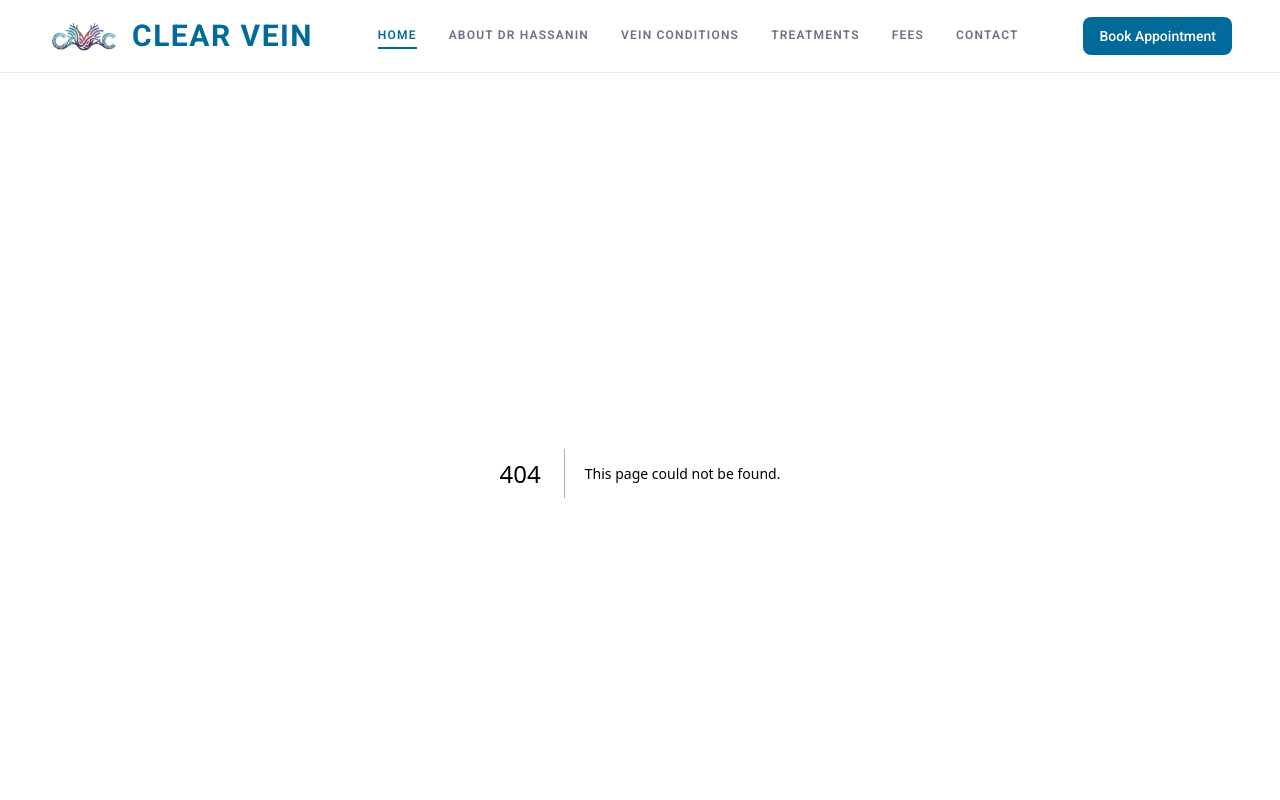
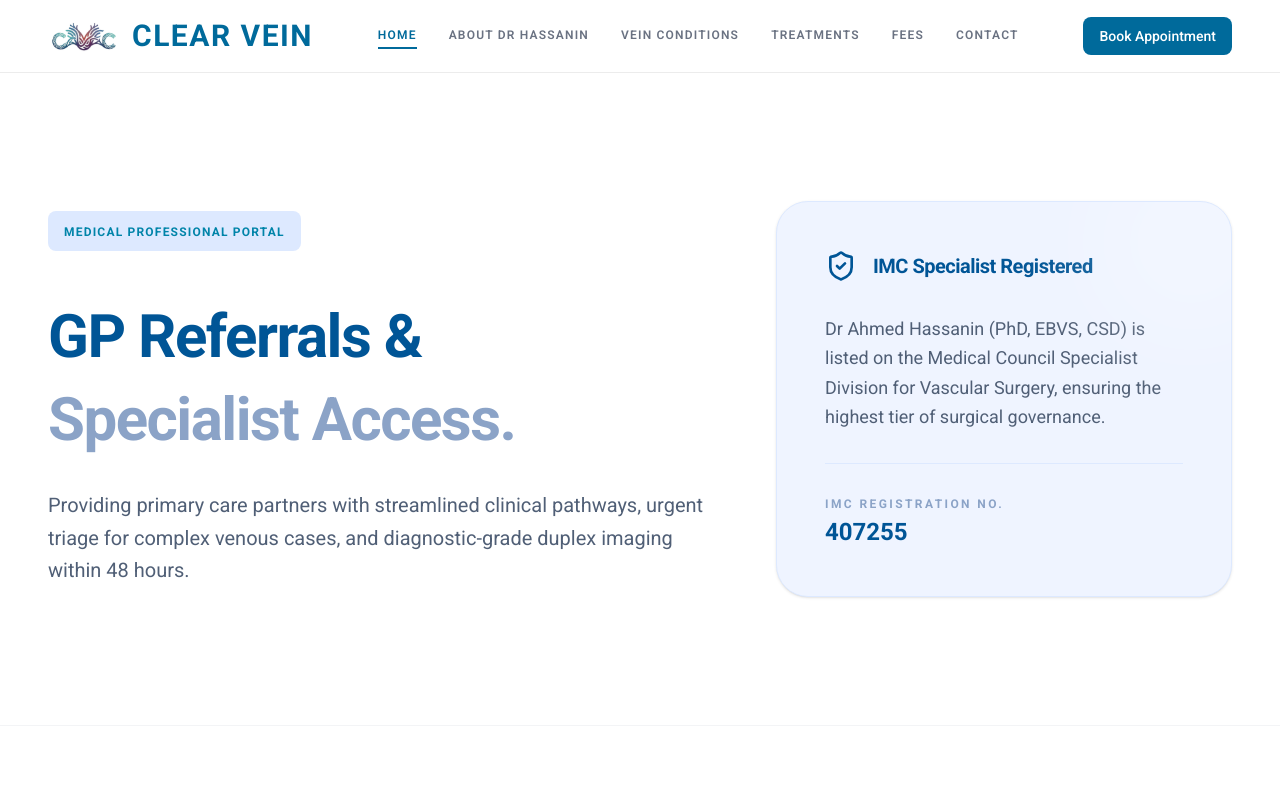
Before and after one commit to Ahme-d711/clear-vein, a Next.js app: page /contact in a window 1280 px wide. Before the commit this address had no page. Shown: the top 800 px of the page. Built offline with nearby package versions, Linux system fonts and the light colour scheme.

Commit message:
feat: add dedicated contact page with GP referral component and update navbar routing

```diff
--- /dev/null
+++ b/app/contact/page.tsx
@@ -0,0 +1,8 @@
+import GPReferrals from '@/components/contact/GPReferrals'
+export default function ContactPage() {
+  return (
+    <main>
+        <GPReferrals />
+    </main>
+  )
+}
--- /dev/null
+++ b/components/contact/GPReferrals.tsx
@@ -0,0 +1,73 @@
+"use client"
+
+import { Fade } from "react-awesome-reveal";
+import { ShieldCheck } from "lucide-react";
+
+export default function GPReferrals() {
+    return (
+        <section id="gp-referrals" className="bg-white py-24 lg:py-32 overflow-hidden">
+            <div className="container mx-auto px-6 lg:px-12 max-w-7xl">
+                <div className="grid grid-cols-1 lg:grid-cols-12 gap-16 items-center">
+
+                    {/* Left Column: Content */}
+                    <div className="lg:col-span-7 space-y-8">
+                        <Fade direction="up" triggerOnce duration={800}>
+                            <div className="inline-block px-4 py-2 bg-[#DDE9FF] rounded-md mb-4">
+                                <span className="text-xs font-bold tracking-widest text-[#0084a9] uppercase">
+                                    Medical Professional Portal
+                                </span>
+                            </div>
+
+                            <h2 className="text-4xl md:text-6xl font-extrabold leading-tight tracking-tight">
+                                <span className="text-[#005596]">GP Referrals &</span>
+                                <br />
+                                <span className="text-[#8BA3C7] mt-2 block">Specialist Access.</span>
+                            </h2>
+
+                            <p className="text-xl text-[#505F76] font-light leading-relaxed max-w-2xl">
+                                Providing primary care partners with streamlined clinical pathways,
+                                urgent triage for complex venous cases, and diagnostic-grade duplex
+                                imaging within 48 hours.
+                            </p>
+                        </Fade>
+                    </div>
+
+                    {/* Right Column: Registration Card */}
+                    <div className="lg:col-span-5">
+                        <Fade direction="right" triggerOnce duration={1000}>
+                            <div className="bg-[#EFF4FF] p-10 md:p-12 rounded-[2rem] border border-[#DDE9FF] shadow-sm space-y-8 relative overflow-hidden">
+                                {/* Decorative Icon Background */}
+                                <div className="absolute -top-10 -right-10 w-40 h-40 bg-white/40 rounded-full blur-3xl" />
+
+                                <div className="flex items-center gap-4 text-[#005596]">
+                                    <ShieldCheck className="w-8 h-8" />
+                                    <h3 className="text-xl font-bold tracking-tight">
+                                        IMC Specialist Registered
+                                    </h3>
+                                </div>
+
+                                <p className="text-[#505F76] text-lg font-light leading-relaxed">
+                                    Dr Ahmed Hassanin (PhD, EBVS, CSD) is listed on the
+                                    Medical Council Specialist Division for Vascular Surgery,
+                                    ensuring the highest tier of surgical governance.
+                                </p>
+
+                                <div className="pt-8 border-t border-[#DDE9FF]">
+                                    <div className="space-y-1">
+                                        <p className="text-xs font-bold text-[#8BA3C7] uppercase tracking-[0.2em]">
+                                            IMC Registration No.
+                                        </p>
+                                        <p className="text-2xl font-black text-[#005596]">
+                                            407255
+                                        </p>
+                                    </div>
+                                </div>
+                            </div>
+                        </Fade>
+                    </div>
+
+                </div>
+            </div>
+        </section>
+    );
+}
--- a/components/layout/Navbar.tsx
+++ b/components/layout/Navbar.tsx
@@ -47,8 +47,13 @@ export default function Navbar() {
 
   // Intersection Observer for Active Section
   useEffect(() => {
-    const sections = ["HOME", "ABOUT DR HASSANIN", "VEIN CONDITIONS", "TREATMENTS", "FEES", "CONTACT"];
-    const sectionIds = ["", "about", "conditions", "treatments", "fees", "contact"];
+    const navItems = [
+      { label: "HOME", id: "hero" },
+      { label: "ABOUT DR HASSANIN", id: "about" },
+      { label: "VEIN CONDITIONS", id: "conditions" },
+      { label: "TREATMENTS", id: "treatments" },
+      { label: "FEES", id: "fees" },
+    ];
 
     const observerOptions = {
       root: null,
@@ -59,9 +64,9 @@ export default function Navbar() {
     const observerCallback = (entries: IntersectionObserverEntry[]) => {
       entries.forEach((entry) => {
         if (entry.isIntersecting) {
-          const index = sectionIds.indexOf(entry.target.id);
-          if (index !== -1) {
-            setActiveSection(sections[index]);
+          const item = navItems.find(i => i.id === entry.target.id);
+          if (item) {
+            setActiveSection(item.label);
           } else if (window.scrollY < 100) {
             setActiveSection("HOME");
           }
@@ -71,9 +76,9 @@ export default function Navbar() {
 
     const observer = new IntersectionObserver(observerCallback, observerOptions);
 
-    sectionIds.forEach((id) => {
-      if (id) {
-        const element = document.getElementById(id);
+    navItems.forEach((item) => {
+      if (item.id) {
+        const element = document.getElementById(item.id);
         if (element) observer.observe(element);
       }
     });
@@ -92,11 +97,11 @@ export default function Navbar() {
 
   const navLinks = [
     { label: "HOME", href: "/" },
-    { label: "ABOUT DR HASSANIN", href: "#about" },
-    { label: "VEIN CONDITIONS", href: "#conditions" },
-    { label: "TREATMENTS", href: "#treatments" },
-    { label: "FEES", href: "#fees" },
-    { label: "CONTACT", href: "#contact" },
+    { label: "ABOUT DR HASSANIN", href: "/#about" },
+    { label: "VEIN CONDITIONS", href: "/#conditions" },
+    { label: "TREATMENTS", href: "/#treatments" },
+    { label: "FEES", href: "/#fees" },
+    { label: "CONTACT", href: "/contact" },
   ];
 
   const handleLinkClick = (label: string) => {
```
